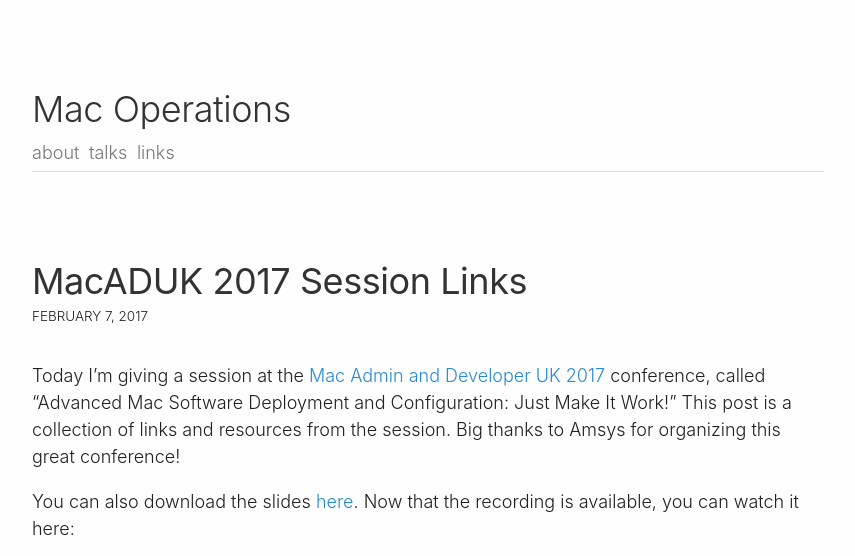
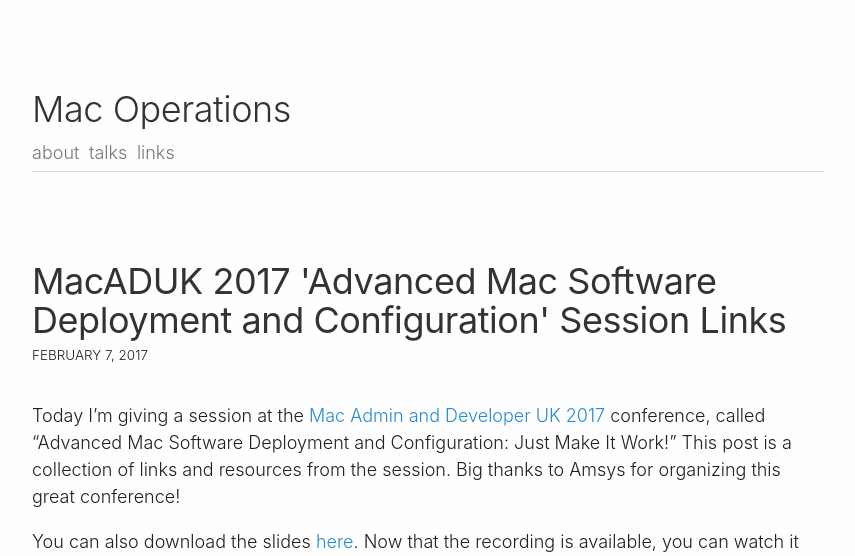
Before and after one commit to timsutton/macops.ca, a Jekyll site: the page built from _posts/2017-02-07-macaduk2017.md, in a window 1280 px wide and 900 px high, cut to the strip 0-556 px from the top of the window. Shown: the whole strip, without its empty margins (212-1067 px from the left). Built offline with Jekyll 4.4.1, drawn with Linux system fonts in a browser that asks for light colours; Markdown is read by kramdown in place of the engine named in the settings; comment, search, counter and statistics services are not loaded.

Commit message:
Fix MacADUK 2017 post title

```diff
--- a/_posts/2017-02-07-macaduk2017.md
+++ b/_posts/2017-02-07-macaduk2017.md
@@ -1,5 +1,5 @@
 ---
-title: MacADUK 2017 Session Links
+title: MacADUK 2017 'Advanced Mac Software Deployment and Configuration' Session Links
 ---
 
 Today I'm giving a session at the [Mac Admin and Developer UK 2017](http://www.macad.uk/) conference, called "Advanced Mac Software Deployment and Configuration: Just Make It Work!" This post is a collection of links and resources from the session. Big thanks to Amsys for organizing this great conference!
```
